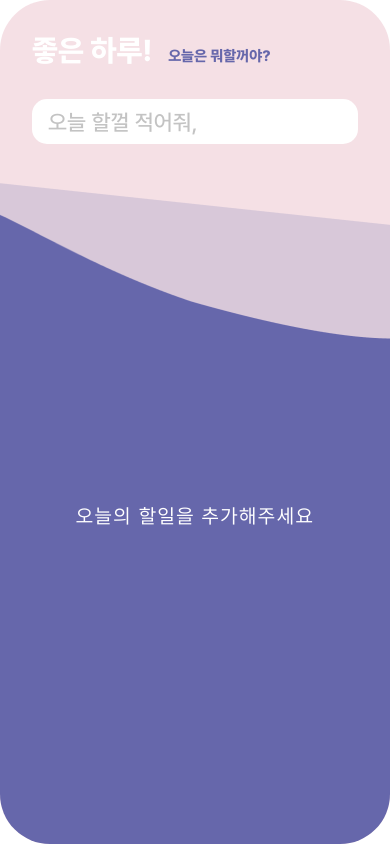
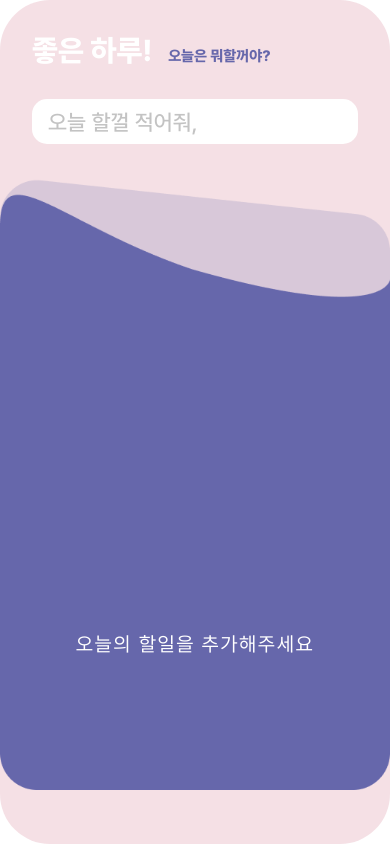
Before and after one commit to sosoyoun/miniTodoList, a React (Vite) app: page / in a window 390 px wide. Built offline with nearby package versions, Linux system fonts and the light colour scheme.

Commit message:
[ STYLE ] 모바일 배경 이미지 수정

```diff
--- a/src/assets/App.css
+++ b/src/assets/App.css
@@ -49,7 +49,7 @@ body { width: 100vw; font-family: 'Pretendard-Regular'; overflow-x: hidden; over
 .todoLayout .todoList::-webkit-scrollbar { width: 8px }
 .todoLayout .todoList::-webkit-scrollbar-thumb { background-color: #D8C9D9; border-radius: 10px }
 .todoLayout .todoList > * { font-size: 22px; color: white }
-.todoLayout .todoList > span { display: block; text-align: center; letter-spacing: 1.5px; cursor: default }
+.todoLayout .todoList > span { display: block; text-align: center; padding-top: 8rem; letter-spacing: 1.5px; cursor: default }
 .todoLayout .todoList li { position: relative; display: flex; justify-content: space-between; width: 100%; min-height: 2.5rem; padding: 1.5rem 0 }
 .todoLayout .todoList li::after { content: ''; position: absolute; bottom: 0; left: 0.8rem; width: 97%; border-bottom: 1px solid white }
 .todoLayout .todoList li:last-child::after { border-style: none }
@@ -68,7 +68,7 @@ body { width: 100vw; font-family: 'Pretendard-Regular'; overflow-x: hidden; over
   .formLayout .newItemForm { height: 7rem }
   .formLayout .newItemForm label span { display: inline-block; padding-left: 1rem; font-size: 15px }
   .formLayout .newItemForm input { height: 2.8rem; border-radius: 15px; font-size: 22px; font-family: 'Pretendard-Medium' }
-  .todoLayout { height: 100vh; padding-top: 10.5rem; background-image: url(./image/bg_mobile.png) }
+  .todoLayout { height: 100vh; padding-top: 10.5rem; background-image: url(./image/bg_mobile.png); background-size: contain }
   .todoLayout .todoList { height: 36rem; padding: 0 1rem }
   .todoLayout .todoList::-webkit-scrollbar { width: 0 }
   .todoLayout .todoList > * { font-size: 17px }
```
